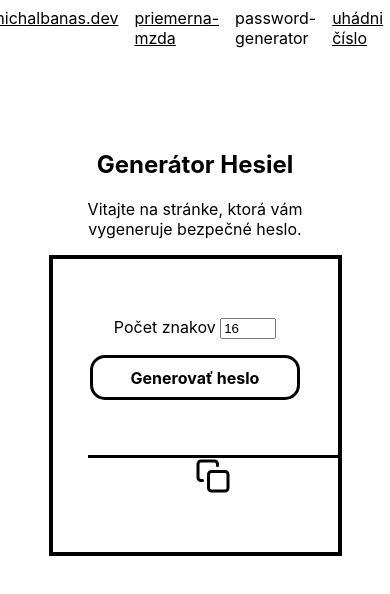
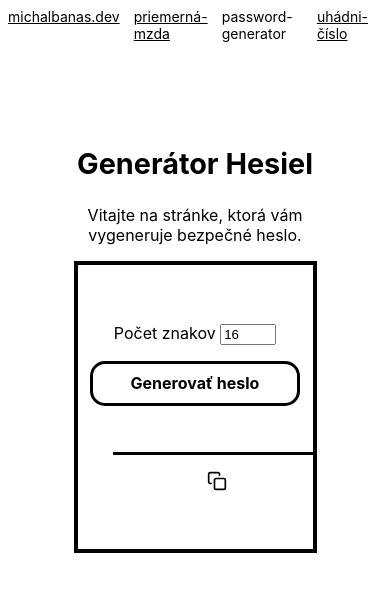
Before and after one commit to michallbanas/password-generator, a plain HTML site: page index.html in a window 390 px wide. Drawn offline with Linux system fonts and the light colour scheme.

Commit message:
changed: responsive update

```diff
--- a/generator.js
+++ b/generator.js
@@ -5,11 +5,11 @@ let výsledok = document.getElementById("výsledok")
 let dĺžkaHesla = document.getElementById("lenght")
 
 function výpočet () {
-    let písmená = "ABCDEFGHIJKLMNOPQRSTUVWXYZacdefghijklnopqrstuvwxyz0123456789@#$%^&*_-+=?!"
+    let znaky = "ABCDEFGHIJKLMNOPQRSTUVWXYZacdefghijklnopqrstuvwxyz0123456789@#$%^&*_-+=?!"
     let heslo = ""
 
     for (let i = 0; i<dĺžkaHesla.value; i++) {
-        let generuj = písmená[Math.floor(Math.random() * 73)]
+        let generuj = znaky[Math.floor(Math.random() * 73)]
         heslo += generuj
         výsledok.value = heslo
     }
--- a/index.html
+++ b/index.html
@@ -10,9 +10,9 @@
   <body>
     <nav class="navigácia">
         <a class="a-navigácia" href="https://www.michalbanas.dev">michalbanas.dev</a>
-        <a class="a-navigácia" href="https://michallbanas.github.io/priemerna-mzda/">priemerna-mzda</a>
+        <a class="a-navigácia" href="https://michallbanas.github.io/priemerna-mzda/">priemerná-mzda</a>
         <a class="a-navigácia-active" href="https://michallbanas.github.io/password-generator/">password-generator</a>
-        <a class="a-navigácia" href="https://michallbanas.github.io/hra-mdn/">uhádni číslo</a>
+        <a class="a-navigácia" href="https://michallbanas.github.io/hra-mdn/">uhádni-číslo</a>
     </nav>
     <main>
       <article>
@@ -30,7 +30,8 @@
           <div class="box-3">
             <label for="výsledok"></label>
             <input type="text" id="výsledok">
-            <svg id="icon" xmlns="http://www.w3.org/2000/svg" width="36" height="36" viewBox="0 0 24 24" fill="none" stroke="#000" stroke-width="2" stroke-linecap="round" stroke-linejoin="round" class="feather feather-copy"><rect x="9" y="9" width="13" height="13" rx="2" ry="2"></rect><path d="M5 15H4a2 2 0 0 1-2-2V4a2 2 0 0 1 2-2h9a2 2 0 0 1 2 2v1"></path></svg>
+            <svg id="icon" xmlns="http://www.w3.org/2000/svg" width="28" height="28"  viewBox="0 0 24 24" fill="none" stroke="#000" stroke-width="2" stroke-linecap="round" stroke-linejoin="round" class="feather feather-copy"><rect x="9" y="9" width="13" height="13" rx="2" ry="2"></rect><path d="M5 15H4a2 2 0 0 1-2-2V4a2 2 0 0 1 2-2h9a2 2 0 0 1 2 2v1"></path>
+            </svg>
           </div>
         </form>
       </article>
--- a/style.css
+++ b/style.css
@@ -68,6 +68,7 @@ p {
 #icon {
     cursor: pointer;
     vertical-align: bottom;
+    margin-left: 1em;
 }
 
 button {
@@ -105,3 +106,24 @@ input[type="text"] {
           max-width: 40px;
       }
   }
+
+  @media only screen and (max-width: 688px) {
+    h1 {
+      font-size: 1.8em;
+    }
+
+    .a-navigácia, .a-navigácia-active {
+      font-size: 14px;
+    }
+    input[type="text"] {
+        font-size: 0.8em;
+        width: 200px;
+    }
+
+    #icon {
+        margin-top: 1em;
+        margin-left: 0.5em;
+        width: 20px;
+        height: 20px;
+    }
+  }
```
